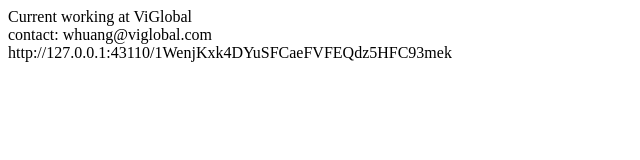
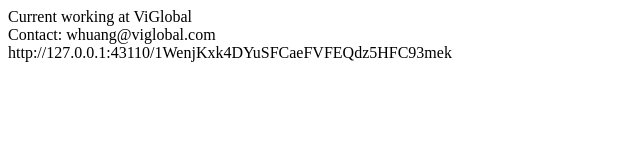
Before and after one commit to wenlinhuang/wenlinhuang.github.io, a plain HTML site: page index.html in a window 1280 px wide. Shown: the full height of the page, 0-640 px from the left. Drawn offline with Linux system fonts and the light colour scheme.

Commit message:
update index.html

```diff
--- a/index.html
+++ b/index.html
@@ -6,7 +6,7 @@
 Current working at ViGlobal
 </div>
 <div>
-contact: whuang@viglobal.com
+Contact: whuang@viglobal.com
 </div>
 <div>
   http://127.0.0.1:43110/1WenjKxk4DYuSFCaeFVFEQdz5HFC93mek
```
